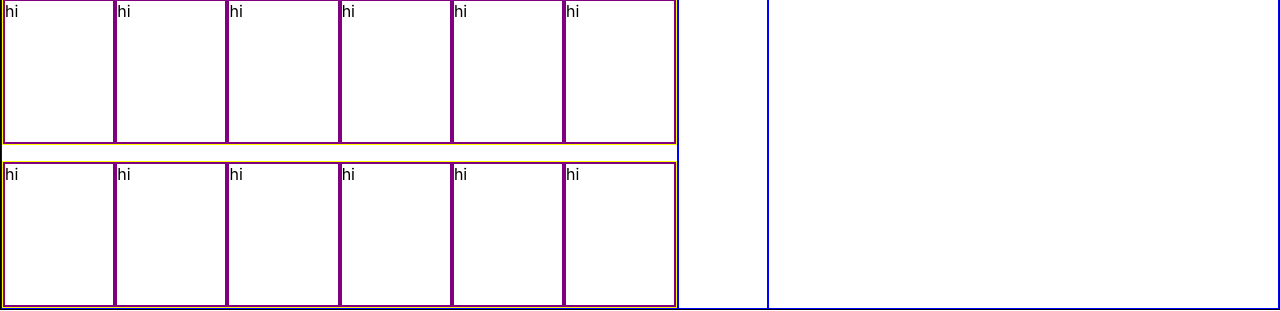
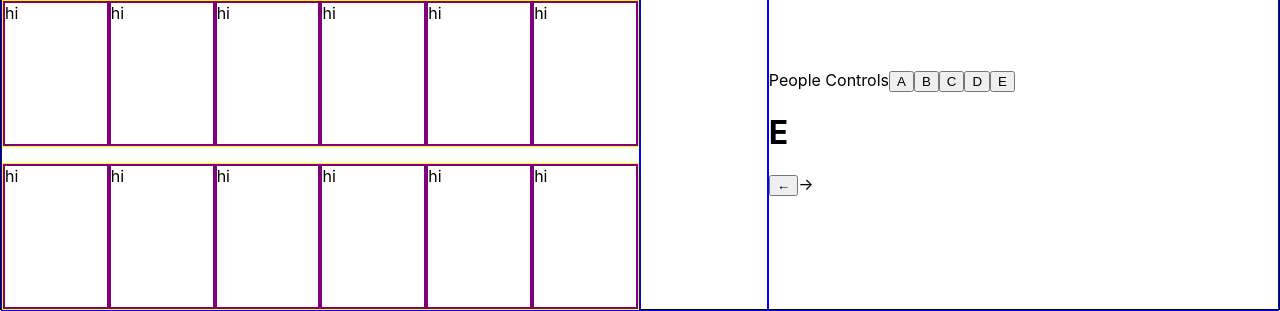
Before and after one commit to Fuzionfox04/GhostElevator, a React (Create React App) app in the folder ghost-ui/: page / in a window 1280 px wide. Shown: the part 492-803 px from the top of the page. Built offline with nearby package versions, Linux system fonts and the light colour scheme.

Commit message:
spaces with ids

```diff
--- a/ghost-ui/src/App.css
+++ b/ghost-ui/src/App.css
@@ -2,7 +2,7 @@
   display: grid;
   gap: 0px;
   height: 100vh;
-  grid-template-columns: 53% 7% 40%;
+  grid-template-columns: 50% 10% 40%;
   border: 1px solid black;
   margin: 0px;
   padding: 0;
@@ -37,4 +37,8 @@
 }
 
 .control-panel {
+  display: grid;
+  height: 100vh;
+  grid-template-columns: 100%;
+  grid-template-rows: 70% 30%;
 }
--- a/ghost-ui/src/App.js
+++ b/ghost-ui/src/App.js
@@ -1,17 +1,32 @@
 import "./App.css";
+import ControlPanel from "./components/ControlPanel";
 import Floors from "./components/Floors";
+import LiftShaft from "./components/LiftShaft";
 
 function App() {
   let no_of_floors = 5;
   let no_of_spaces = 6;
-
+  let people_coordinates = {
+    A: { space_no: 0, floor_no: 0, content: "A" },
+    B: { space_no: 1, floor_no: 0, content: "B" },
+    C: { space_no: 2, floor_no: 0, content: "C" },
+    D: { space_no: 3, floor_no: 0, content: "D" },
+  };
   return (
     <div className="App main-grid">
       <div className="main-grid-item">
-        <Floors no_of_floors={no_of_floors} no_of_spaces={no_of_spaces} />
+        <Floors
+          no_of_floors={no_of_floors}
+          no_of_spaces={no_of_spaces}
+          people_coordinates={people_coordinates}
+        />
       </div>
-      <div className="main-grid-item elevator-shaft"></div>
-      <div className="main-grid-item control-panel"></div>
+      <div className="main-grid-item elevator-shaft">
+        <LiftShaft />
+      </div>
+      <div className="main-grid-item">
+        <ControlPanel />
+      </div>
     </div>
   );
 }
--- /dev/null
+++ b/ghost-ui/src/components/ControlPanel.jsx
@@ -0,0 +1,14 @@
+import React from "react";
+import LiftButtons from "./LiftButtons";
+import PeopleControls from "./PeopleControls";
+
+function ControlPanel() {
+  return (
+    <div className="control-panel">
+      <LiftButtons />
+      <PeopleControls />
+    </div>
+  );
+}
+
+export default ControlPanel;
--- a/ghost-ui/src/components/Floor.jsx
+++ b/ghost-ui/src/components/Floor.jsx
@@ -1,9 +1,14 @@
 import React from "react";
 
-function Floor({ no_of_spaces }) {
+function Floor({ no_of_spaces, no_of_floors, people_coordinates, floor_no }) {
+  let b = [0, 0, 0, 0, 0, 0];
   return (
     <div className="floor">
-      {Array(no_of_spaces).fill(<div className="space">hi</div>)}
+      {b.map((item, index) => (
+        <div className="space" floor_no={floor_no} space={index}>
+          hi
+        </div>
+      ))}
     </div>
   );
 }
--- a/ghost-ui/src/components/Floors.jsx
+++ b/ghost-ui/src/components/Floors.jsx
@@ -1,10 +1,18 @@
 import React from "react";
 import Floor from "./Floor";
 
-function Floors({ no_of_floors, no_of_spaces }) {
+function Floors({ no_of_floors, no_of_spaces, people_coordinates }) {
+  let a = [0, 0, 0, 0, 0];
   return (
     <div className="floors">
-      {Array(no_of_floors).fill(<Floor no_of_spaces={no_of_spaces} />)}
+      {a.map((item, index) => (
+        <Floor
+          no_of_spaces={no_of_spaces}
+          no_of_floors={no_of_floors}
+          people_coordinates={people_coordinates}
+          floor_no={no_of_floors - index - 1}
+        />
+      ))}
     </div>
   );
 }
--- /dev/null
+++ b/ghost-ui/src/components/LiftButtons.jsx
@@ -0,0 +1,7 @@
+import React from "react";
+
+function LiftButtons() {
+  return <div>LiftButtons</div>;
+}
+
+export default LiftButtons;
--- /dev/null
+++ b/ghost-ui/src/components/PeopleControls.jsx
@@ -0,0 +1,50 @@
+import React, { useState } from "react";
+
+function PeopleControls() {
+  const [selectedPerson, setSelectedPerson] = useState("E");
+  return (
+    <div>
+      People Controls
+      <button
+        onClick={() => {
+          setSelectedPerson("A");
+        }}
+      >
+        A
+      </button>
+      <button
+        onClick={() => {
+          setSelectedPerson("B");
+        }}
+      >
+        B
+      </button>
+      <button
+        onClick={() => {
+          setSelectedPerson("C");
+        }}
+      >
+        C
+      </button>
+      <button
+        onClick={() => {
+          setSelectedPerson("D");
+        }}
+      >
+        D
+      </button>
+      <button
+        onClick={() => {
+          setSelectedPerson("E");
+        }}
+      >
+        E
+      </button>
+      <h1>{selectedPerson}</h1>
+      <button>←</button>
+      <button1>→</button1>
+    </div>
+  );
+}
+
+export default PeopleControls;
```
Also changed, not shown: ghost-ui/src/components/space.jsx (+2 -23 lines).
